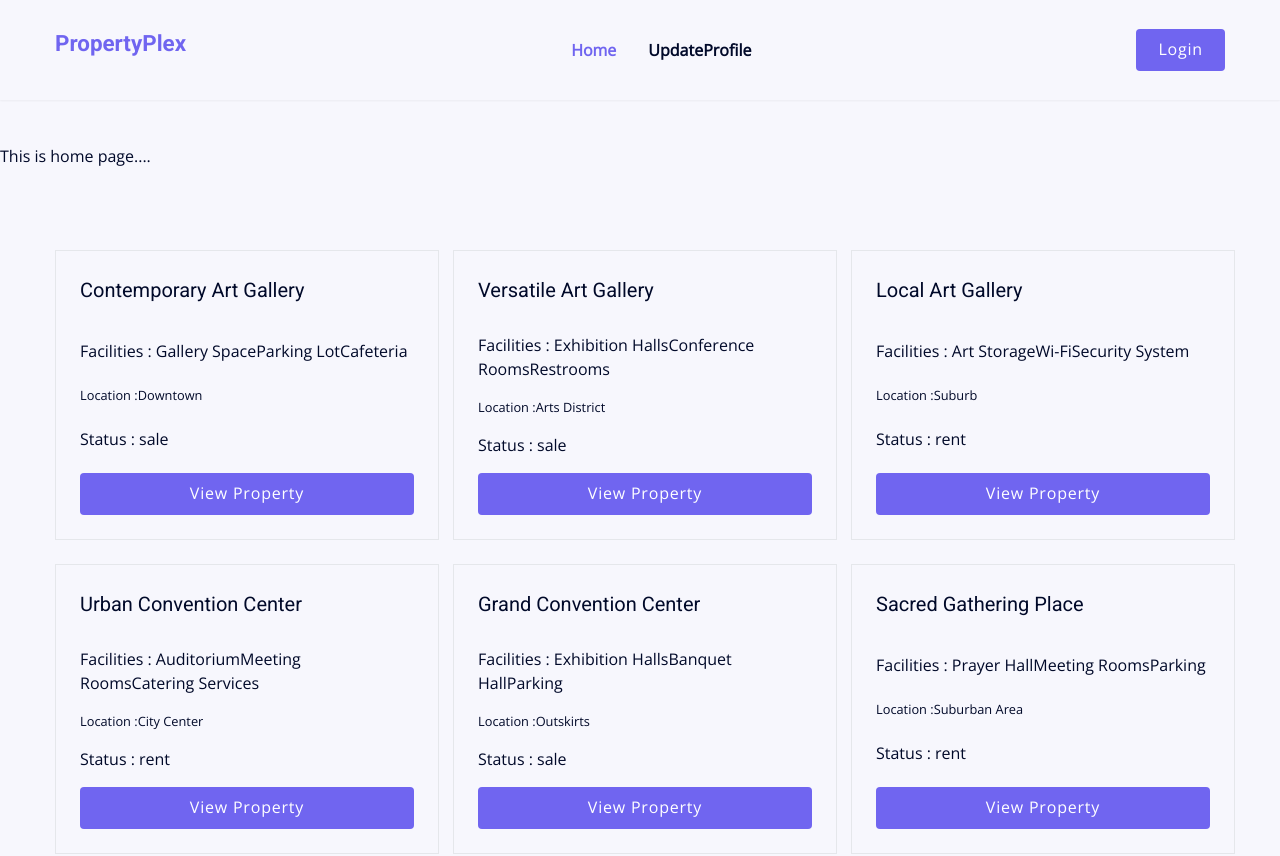
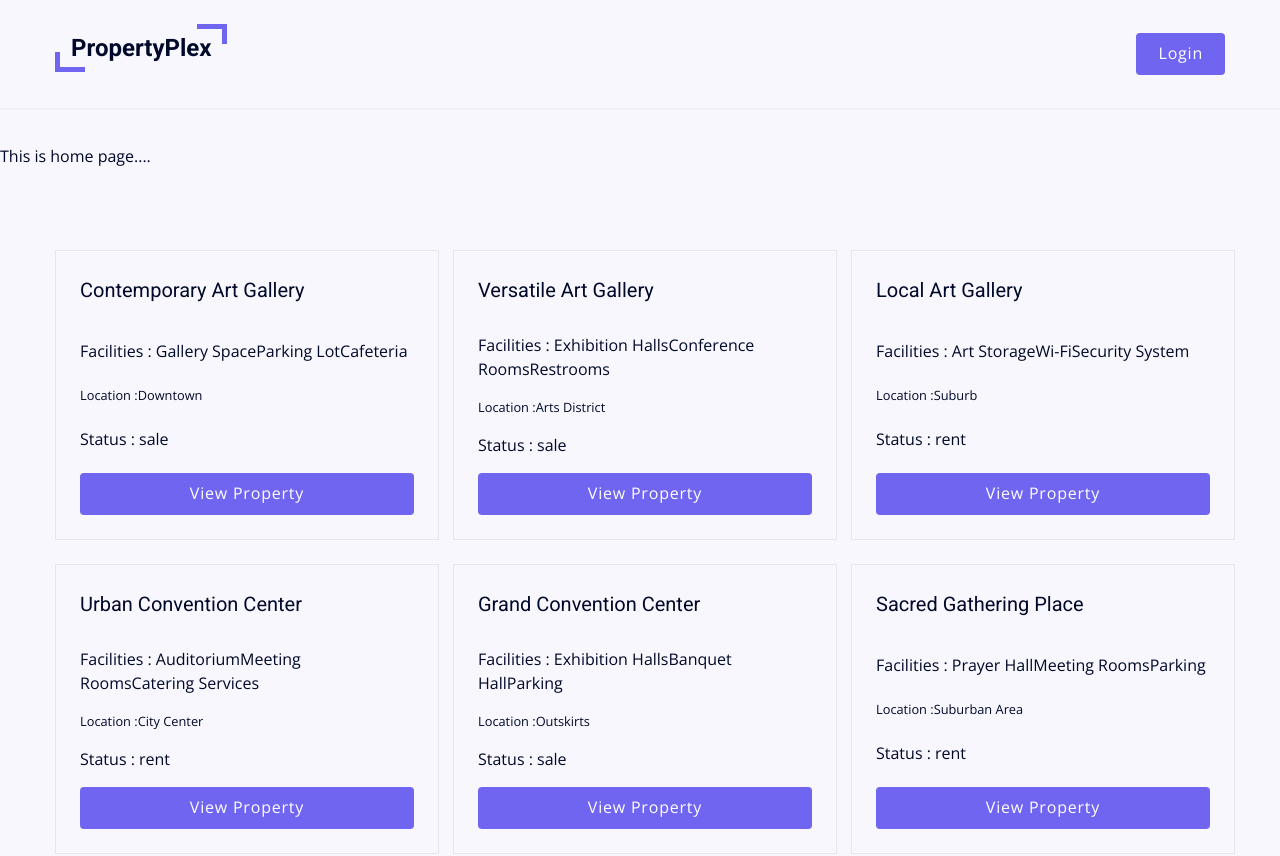
Before and after one commit to CodeSperk/Property_Plex-B9A9, a React (Vite) app: page / in a window 1280 px wide. Shown: the top 856 px of the page. Built offline with nearby package versions, Linux system fonts and the light colour scheme; no server answers.

Commit message:
applied animated css on the navbar

```diff
--- a/src/components/Header/Navbar/Navbar.jsx
+++ b/src/components/Header/Navbar/Navbar.jsx
@@ -1,11 +1,11 @@
 import { Link, NavLink } from "react-router-dom";
 import "./navbar.css";
-import { BsMenuUp } from "react-icons/bs";
 import Button1 from "../../Buttons/Button1";
 import { useContext } from "react";
 import { AuthContext } from "../../../provider/AuthProvider";
 import Swal from 'sweetalert2';
 import 'animate.css';
+import { GiHamburgerMenu } from "react-icons/gi";
 
 const Navbar = () => {
   const { user, logOutUser } = useContext(AuthContext);
@@ -75,9 +75,9 @@ const Navbar = () => {
             <div
               tabIndex={0}
               role="button"
-              className="text-2xl mb-2 border-2 p-1 border-[var(--clr-accent)] bg-[var(--clr-accent)] rounded text-white hover:text-[var(--clr-accent)] hover:bg-transparent"
+              className="text-2xl mb-2 border-2 p-1 border-[var(--clr-accent)] rounded hover:text-[--clr-accent]"
             >
-              <BsMenuUp />
+              <GiHamburgerMenu />
             </div>
 
             <ul
@@ -88,17 +88,18 @@ const Navbar = () => {
             </ul>
           </div>
 
-          <Link to="/" className="text-[var(--clr-accent)] font-semibold">
-            <h3>PropertyPlex</h3>
+          <Link to="/" className="company-name font-semibold">
+            <h3 className="relative px-4 py-2 text-2xl animate__animated animate__backInLeft   animate__slower">PropertyPlex</h3>
           </Link>
         </div>
 
-        <div className="hidden lg:flex">
+
+        <div className="hidden lg:flex animate__animated animate__backInDown  animate__slower">
           <ul className="menu menu-horizontal px-1">{menuLists}</ul>
         </div>
 
         {user ? (
-          <div className="flex gap-3 items-center">
+          <div className="flex gap-3 items-center animate__animated animate__backInRight   animate__slower">
             <div className="tooltip tooltip-left" data-tip={userName}>
               <div className="w-11 h-11 border-2 border-[var(--clr-accent)] rounded-full hover:cursor-pointer">
                 <img
--- a/src/components/Header/Navbar/navbar.css
+++ b/src/components/Header/Navbar/navbar.css
@@ -11,3 +11,26 @@
   color:var(--clr-primary);
   background: transparent;
 }
+
+@media screen and (min-width: 1024px) {
+  .navbar .company-name h3::before{
+    content:"";
+    position: absolute;
+    width:30px;
+    height: 20px;
+    border-bottom: 5px solid var(--clr-accent);
+    border-left: 5px solid var(--clr-accent);
+    bottom: 0;
+    left:0;
+  }
+  .navbar .company-name h3::after{
+    content:"";
+    position: absolute;
+    width: 30px;
+    height: 20px;
+    border-top:5px solid var(--clr-accent);
+    border-right:5px solid var(--clr-accent);
+    top:0;
+    right:0;
+  }
+}
--- a/src/index.css
+++ b/src/index.css
@@ -61,13 +61,12 @@ h1 {
 
 h2 {
   font-size: 1.5rem;
-  font-weight: 600;
   line-height: 1.3;
 }
 
 h3 {
   font-size: 1.25rem;
-  line-height: 1.4;
+  line-height: 0;
   font-weight: 600;
 }
 
--- a/src/pages/Error/ErrorPage.jsx
+++ b/src/pages/Error/ErrorPage.jsx
@@ -1,11 +1,13 @@
 import { Link } from "react-router-dom";
 import Button1 from "../../components/Buttons/Button1";
 import { FaArrowLeft } from "react-icons/fa";
+import { MdOutlineEmail } from "react-icons/md";
 
 const ErrorPage = () => {
 
 
-  const navigateToHome = <Link to="/" className="flex items-center gap-2 uppercase font-bold"><FaArrowLeft /> Home</Link>
+  const navigateToHome = <Link to="/" className="flex items-center gap-2 uppercase font-bold justify-center"><FaArrowLeft /> Home</Link>
+  const navigateToContact = <Link className="flex items-center gap-2 uppercase font-bold justify-center"><MdOutlineEmail className="text-lg"/> Contact</Link>
 
   return (
     <div className="max-h-screen min-h-screen bg-[url('https://i.ibb.co/zHdXSV4/error-Page.jpg')] bg-no-repeat bg-cover bg-center relative">
@@ -13,8 +15,10 @@ const ErrorPage = () => {
                   <h3 className="">Page Not Found</h3>
                   <div className="w-8 border-b-2 border-[var(--clr-accent)]"></div>
                   <h1 className=" text-9xl mb-6">404</h1>
-                  <div>
-                    <Button1 btnLink={navigateToHome} classes="px-3 py-2"></Button1>
+                  <div className="flex gap-6">
+                    <Button1 btnLink={navigateToHome} classes="px-3 py-2 w-36"></Button1>
+
+                    <Button1 btnLink={navigateToContact} classes="px-3 py-2 w-36 hidden md:flex border-white bg-transparent"></Button1>
                   </div>
             </div>
     </div>
```
